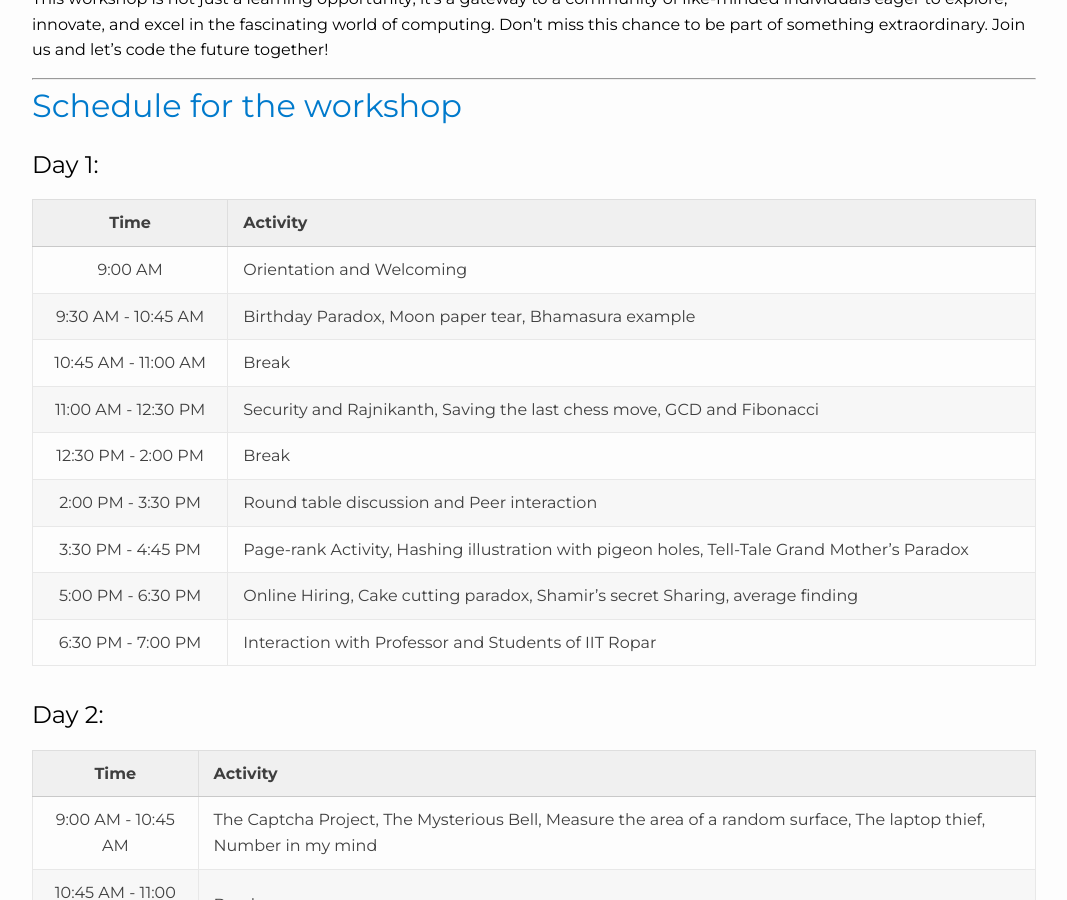
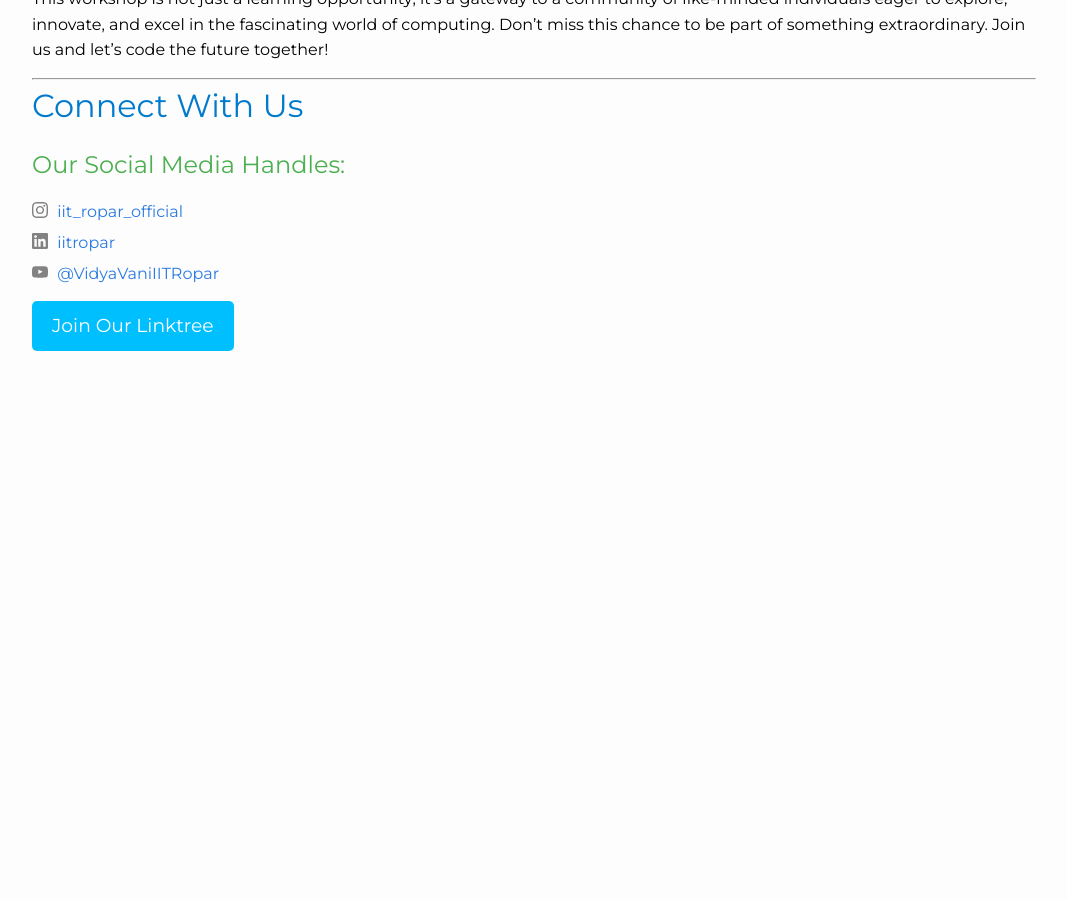
Before and after one commit to sudarshansudarshan/joc, a Jekyll site: the page built from index.markdown, in a window 1280 px wide and 900 px high, scrolled down 1570 px. Shown: the whole window, without its empty margins (106-1173 px from the left). Built offline with Jekyll 4.4.1, drawn with Linux system fonts in a browser that asks for light colours; after the commit the page ends 1976 px from its top, so only the background shows below that; some of the changed text lies outside the part shown.

Commit message:
Update index.markdown

```diff
--- a/index.markdown
+++ b/index.markdown
@@ -75,37 +75,6 @@ For academic section queries please use:
 ---
 <img style="float: right;" src="images/about-img.jpg" width="400" height="300">
 <h5>  </h5> -->
----
-# <span style="color: #007acc;">Schedule for the workshop</span>
-
-
-## Day 1:
-
-| Time              | Activity                                                                 |
-|:-----------------:|--------------------------------------------------------------------------|
-| 9:00 AM           | Orientation and Welcoming                                                |
-| 9:30 AM - 10:45 AM| Birthday Paradox, Moon paper tear, Bhamasura example                      |
-| 10:45 AM - 11:00 AM| Break                                                                   |
-| 11:00 AM - 12:30 PM| Security and Rajnikanth, Saving the last chess move, GCD and Fibonacci  |
-| 12:30 PM - 2:00 PM| Break                                                                    |
-| 2:00 PM - 3:30 PM | Round table discussion and Peer interaction                              |
-| 3:30 PM - 4:45 PM | Page-rank Activity, Hashing illustration with pigeon holes, Tell-Tale Grand Mother’s Paradox |
-| 5:00 PM - 6:30 PM | Online Hiring, Cake cutting paradox, Shamir’s secret Sharing, average finding |
-| 6:30 PM - 7:00 PM | Interaction with Professor and Students of IIT Ropar                     |
-
-## Day 2:
-
-| Time              | Activity                                                                 |
-|:-----------------:|--------------------------------------------------------------------------|
-| 9:00 AM - 10:45 AM| The Captcha Project, The Mysterious Bell, Measure the area of a random surface, The laptop thief, Number in my mind |
-| 10:45 AM - 11:00 AM| Break                                                                   |
-| 11:00 AM - 12:30 PM| Binary Search, Compound interest and the Story of e, 100 sum puzzle     |
-| 12:30 PM - 2:00 PM | Break                                                                   |
-| 2:00 PM - 3:30 PM | Round table discussion and Peer interaction                              |
-| 3:30 PM - 4:45 PM | Door toggling, Towers of Hanoi, Catalan numbers                          |
-| 5:00 PM - 6:30 PM | Fun session and Motivation for future with Professor                     |
-| 6:30 PM - 7:00 PM | Interaction with Professor and Students of IIT Ropar                     |
-
 
 ---
 # <span style="color: #007acc;">Connect With Us</span>
```
